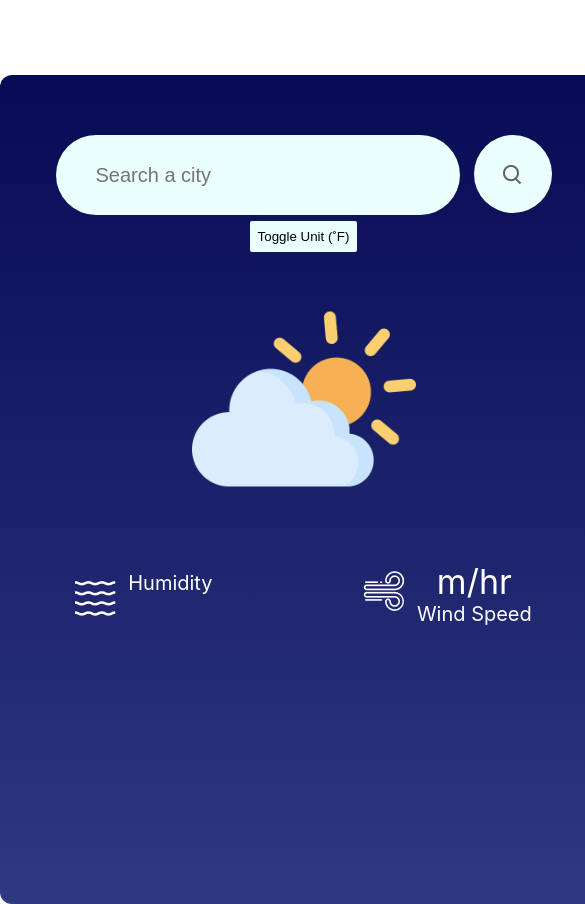
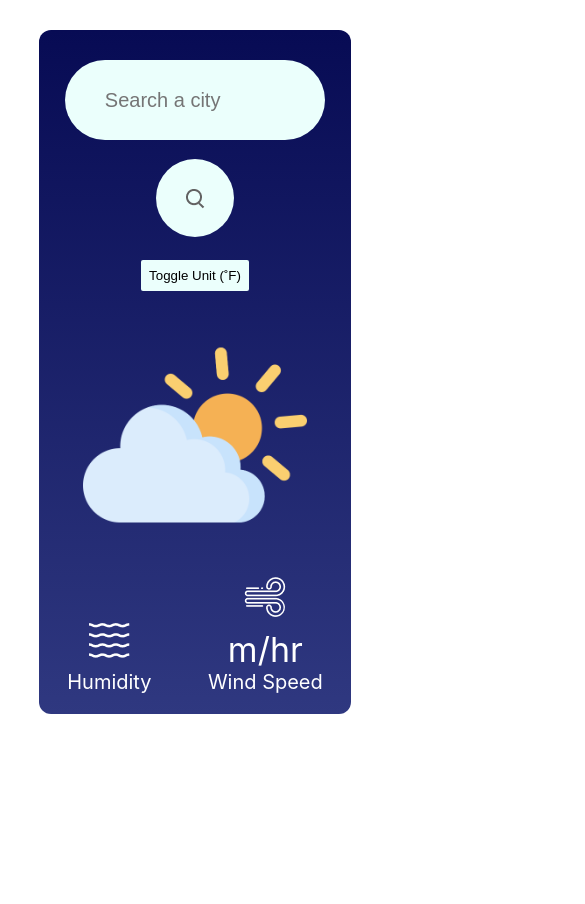
Before and after one commit to CoreyPhillipsOfficial/react-weather-app, a React (Create React App) app: page / in a window 390 px wide. Shown: the top 904 px of the page, 585 px wide, since content can reach past the window. After the commit the page ends 844 px from the top, so only its background shows below. Built offline with nearby package versions, Linux system fonts and the light colour scheme; no server answers.

Commit message:
mobile screen responsive

```diff
--- a/src/Components/WeatherApp/WeatherApp.css
+++ b/src/Components/WeatherApp/WeatherApp.css
@@ -12,6 +12,7 @@
     justify-content: center;
     gap: 14px;
     padding-top: 60px;
+    margin-bottom: 10px;
 }
 
 .top-bar input {
@@ -99,3 +100,50 @@
 .icon {
     margin-top: 10px;
 }
+
+@media only screen and (max-width: 650px) {
+    .container {
+        width: 80%;
+        /* Adjust the width for smaller screens */
+        height: auto;
+        /* Allow the height to adjust based on content */
+        margin-top: 30px;
+    }
+
+    .top-bar {
+        flex-direction: column;
+        align-items: center;
+        padding-top: 30px;
+    }
+
+    .top-bar input {
+        width: 70%;
+        margin-bottom: 5px;
+    }
+
+    .search-icon {
+        margin-bottom: 10px;
+    }
+
+    .button {
+        /* width: 100%; */
+    }
+
+    .weather-temp {
+        font-size: 60px;
+    }
+
+    .weather-location {
+        font-size: 30px;
+    }
+
+    .data-container {
+        margin-top: 20px;
+    }
+
+    .element {
+        flex-direction: column;
+        align-items: center;
+        margin-bottom: 20px;
+    }
+}
```
